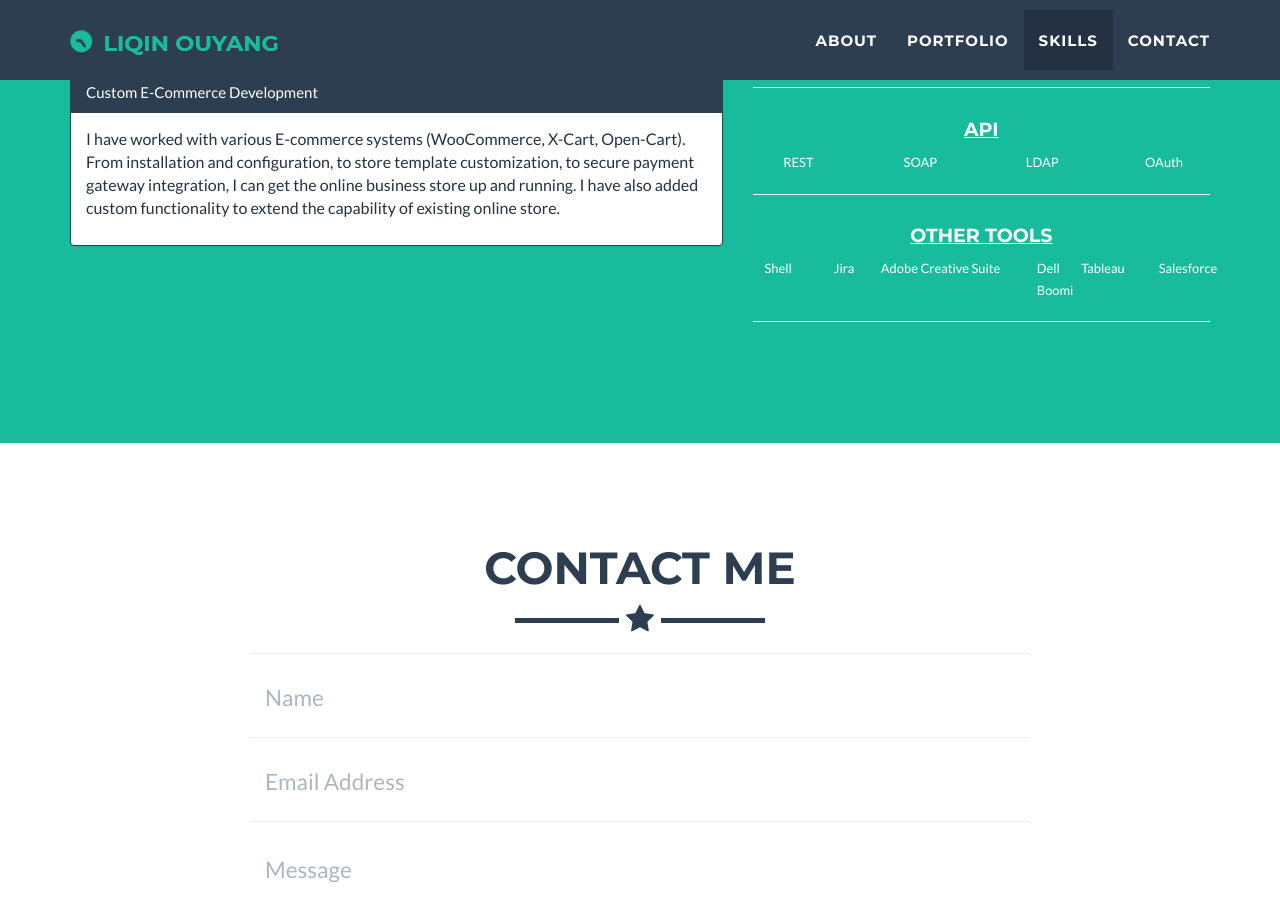
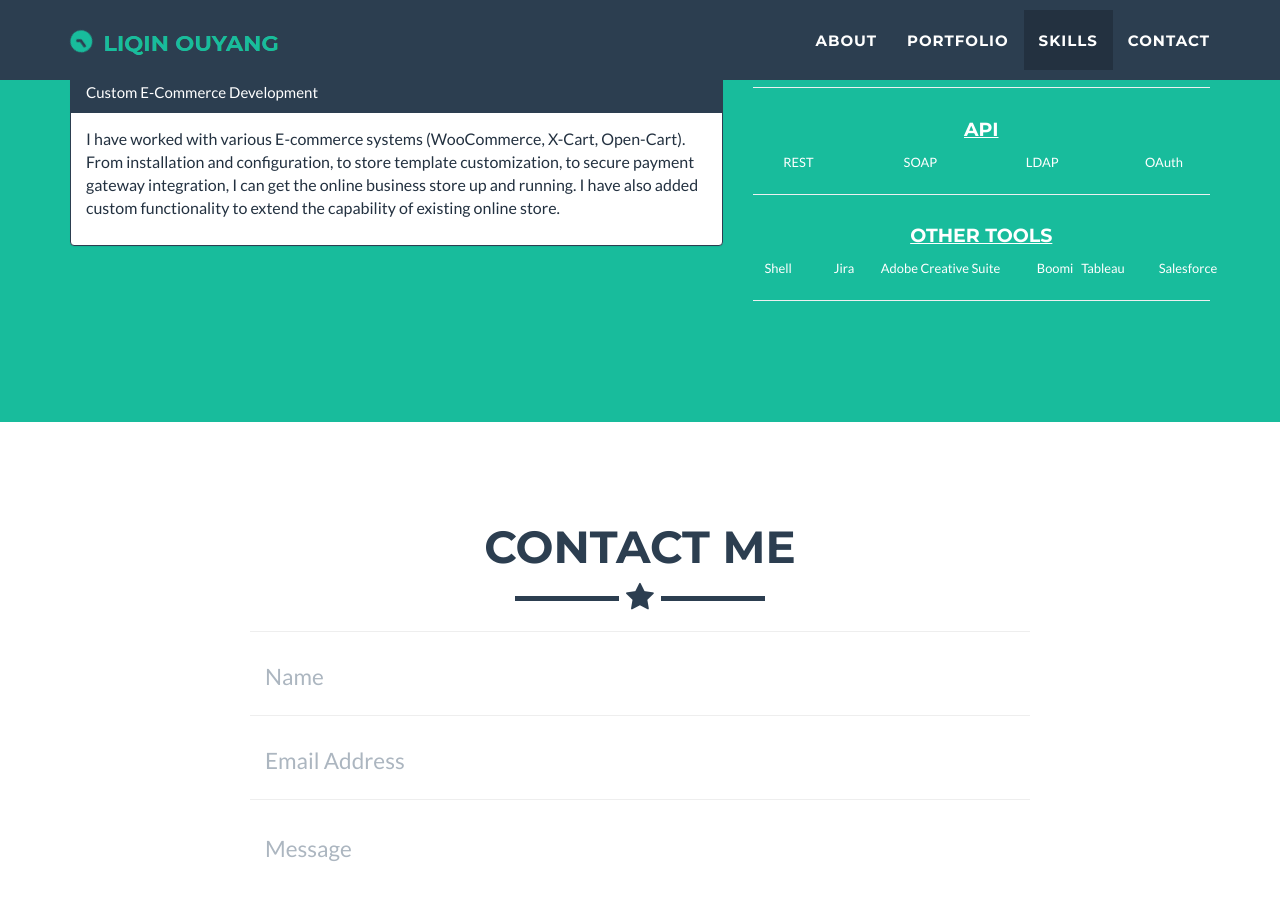
Before and after one commit to hbxtoylq/hbxtoylq.github.io, a Jekyll site: the page built from index.html, in a window 1280 px wide and 900 px high, scrolled down 3885 px. Built offline with Jekyll 4.4.1, drawn with Linux system fonts in a browser that asks for light colours; nearby versions of some CDN libraries.

Commit message:
Update about.html

```diff
--- a/_includes/about.html
+++ b/_includes/about.html
@@ -141,7 +141,7 @@
                      <div  class="col-lg-2"><small>Shell</small></div>
                      <div class="col-lg-1"><small>Jira</small></div>
                      <div class="col-lg-4"><small>Adobe Creative Suite</small></div>
-                    <div class="col-lg-1"><small>Dell Boomi</small></div>
+                    <div class="col-lg-1"><small>Boomi</small></div>
                    <div class="col-lg-2"><small>Tableau</small></div>
                    <div class="col-lg-2"><small>Salesforce</small></div>
 
```
